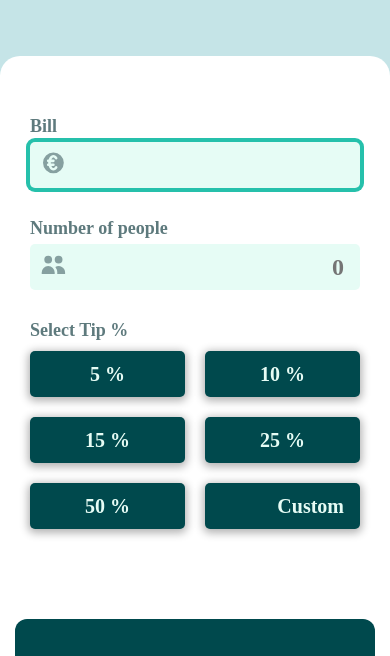
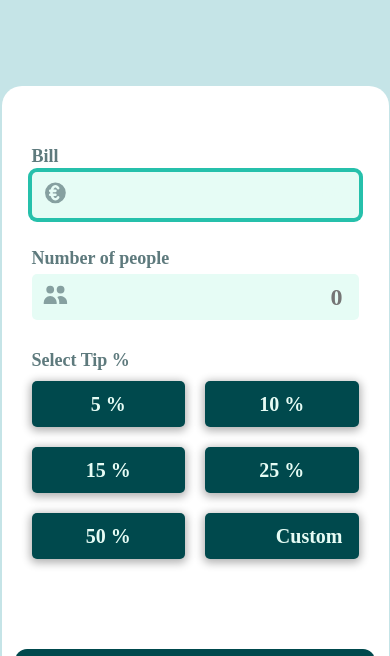
Before and after one commit to alicefrsr/Splitter, a plain HTML site: page index.html in a window 390 px wide. Shown: the part 117-773 px from the top of the page. Drawn offline with nearby package versions, Linux system fonts and the light colour scheme; a web font is replaced by a local one.

Commit message:
responsive ok on iOS, not the same on Android, fix 4?

```diff
--- a/style.css
+++ b/style.css
@@ -23,9 +23,10 @@ h1 {
 }
 
 .container {
-  /* display: flex; */
-  /* justify-content: center; */
-  /* text-align: center; */
+  display: flex;
+  justify-content: center;
+  align-items: center;
+  padding: 3rem;
 }
 /* ************* */
 /*  MOBILE-FIRST */
```
